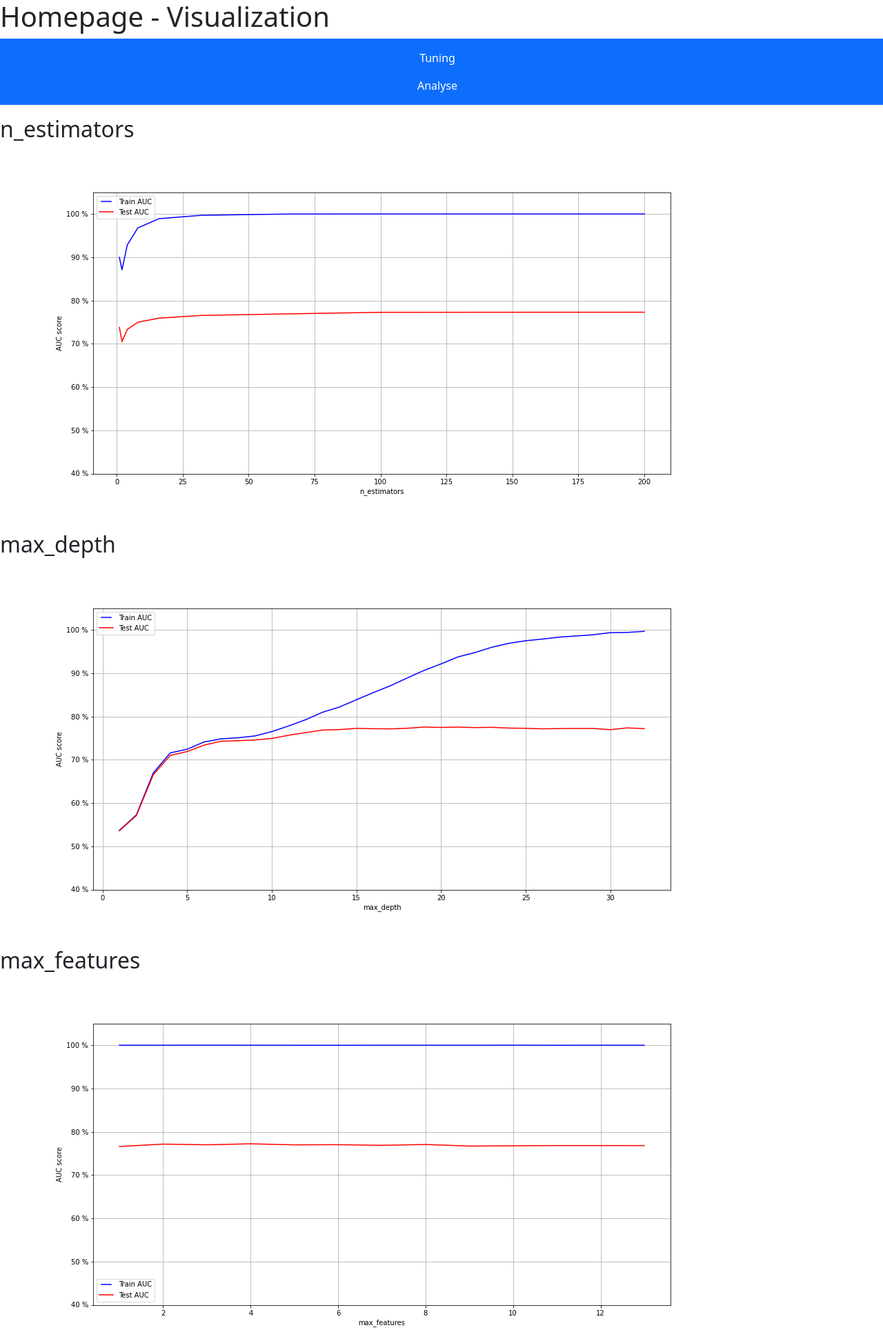
After one commit to jcoumont/us-income, a Flask app: template templates/analyse.html in a window 1280 px wide; the page is wider, and only the part inside the window is pictured. The commit adds this page. Shown: the top 1928 px of that part at 69% size. Run offline with Flask 2, Linux system fonts and the light colour scheme; the template is opened without the code that fills it, so the values that code supplies are empty.

Commit message:
New pictures

```diff
--- a/routes.py
+++ b/routes.py
@@ -39,11 +39,13 @@ acc_model_tuned_test = accuracyManager.check_model_accuracy(
 )
 
 data = []
+
+
 @app.route("/")
 @app.route("/home")
 def home():
     confusion_matrix = accuracyManager.plot_confusion_matrix(acc_model_train)
-    roc_curves = accuracyManager.plot_roc_curves(model_tuned,X_train,y_train,model_tuned,X_test,y_test,'Roc train','Roc test')
+    roc_curves = accuracyManager.plot_roc_curves(model_tuned, X_train, y_train, model_tuned, X_test, y_test, 'Roc train', 'Roc test')
     data.append(confusion_matrix)
     data.append(roc_curves)
     return render_template("home.html", data=data)
@@ -58,10 +60,9 @@ def tuning():
 
 @app.route("/analyse", methods=["GET", "POST"])
 def analyse():
-    data = "analyse"
-    print(data)
+    data = {}
     # data = somefunction()
-    return data
+    return render_template("analyse.html", data=data)
 
 
 if __name__ == "__main__":
--- a/src/AccuracyManager.py
+++ b/src/AccuracyManager.py
@@ -106,7 +106,7 @@ class AccuracyManager:
         plt.plot(fpr, tpr, color="orange", label=label_1)
 
         fpr, tpr = self.get_roc_curve(clf_2, X_2, y_2)
-        plt.plot(fpr, tpr, color="orange", label=label_2)
+        plt.plot(fpr, tpr, color="red", label=label_2)
         plt.plot([0, 1], [0, 1], color="darkblue", linestyle="--")
 
         plt.xlabel("False Positive Rate")
--- a/static/main.css
+++ b/static/main.css
@@ -4,13 +4,19 @@ ul {
 
 nav .navbar-nav li a{
     color:#ffff !important;
-    }
+}
 
 svg .mpld3-figure {
     display: block;
     margin-left: auto;
     margin-right: auto
 }
+
 div {
     display: block;
 }
+
+.fit-picture {
+    max-width: 800px;
+    height: auto;
+  }
--- /dev/null
+++ b/templates/analyse.html
@@ -0,0 +1,51 @@
+<!DOCTYPE html>
+<html lang="en">
+  <head>
+    <meta charset="utf-8"/>
+    <script type="text/javascript" src="{{url_for('static', filename='requestAjax.js')}}"></script>
+    <link rel="stylesheet" href="{{ url_for('static', filename='main.css') }}">
+    <link href="https://cdn.jsdelivr.net/npm/bootstrap@5.0.0-beta1/dist/css/bootstrap.min.css" rel="stylesheet" integrity="sha384-giJF6kkoqNQ00vy+HMDP7azOuL0xtbfIcaT9wjKHr8RbDVddVHyTfAAsrekwKmP1" crossorigin="anonymous">
+    <title>Homepage</title>
+  </head>
+  <body>
+    <h1>Homepage - Visualization</h1>
+    <nav class="navbar navbar-dark bg-primary">
+      <ul class="navbar-nav me-auto mb-2 mb-lg-0 container-fluid justify-content-center">
+      <li class="nav-item"><a class="nav-link" id="tuning" onClick="reply_click(this)" href="#">Tuning</a></li>
+      <li class="nav-item"><a class="nav-link" id="analyse" onClick="reply_click(this)" href="#">Analyse</a></li>
+    </ul>
+    </nav>
+    <p>
+      <h2>n_estimators</h2>
+      <img src="/static/pictures/rf_nestimators.png">
+    </p>
+    <p>
+      <h2>max_depth</h2>
+      <img src="/static/pictures/rf_max_depth.png">
+    </p>
+    <p>
+      <h2>max_features</h2>
+      <img src="/static/pictures/rf_max_features.png">
+    </p>
+    <p>
+      <h2>min_sample_split</h2>
+      <img src="/static/pictures/rf_min_sample_split.png">
+    </p>
+    <p>
+      <h2>min_samples_leaf</h2>
+      <img src="/static/pictures/rf_min_samples_leaf.png">
+    </p>
+    <h2>Tree</h2>
+    <table>
+       <tr>
+         <td>
+          <h2>Default parameters</h2>
+          <img class="fit-picture" src="/static/pictures/rf_individualtree_initial.png">
+         </td>
+         <td>
+          <h2>Tuned parameters</h2>
+          <img class="fit-picture" src="/static/pictures/rf_individualtree_hyperparametrized.png">
+         </td>
+    </table>
+  </body>
+</html>
```
Also changed, not shown: notebooks/roc_curve.png (added), static/pictures/confusion_matrix_default.png (added), static/pictures/confusion_matrix_tuned.png (added), static/pictures/roc_curve_default.png (added), static/pictures/roc_curve_tuned.png (added), 1 other file.
